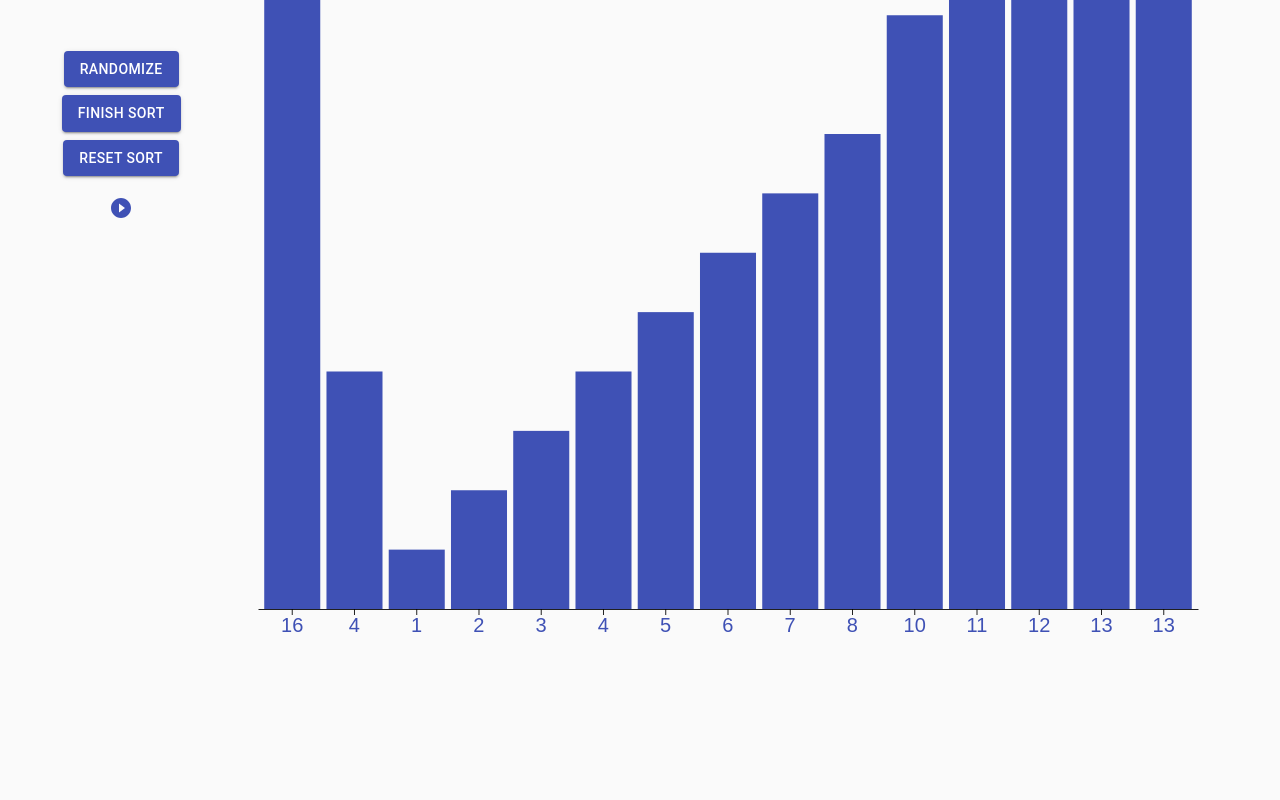
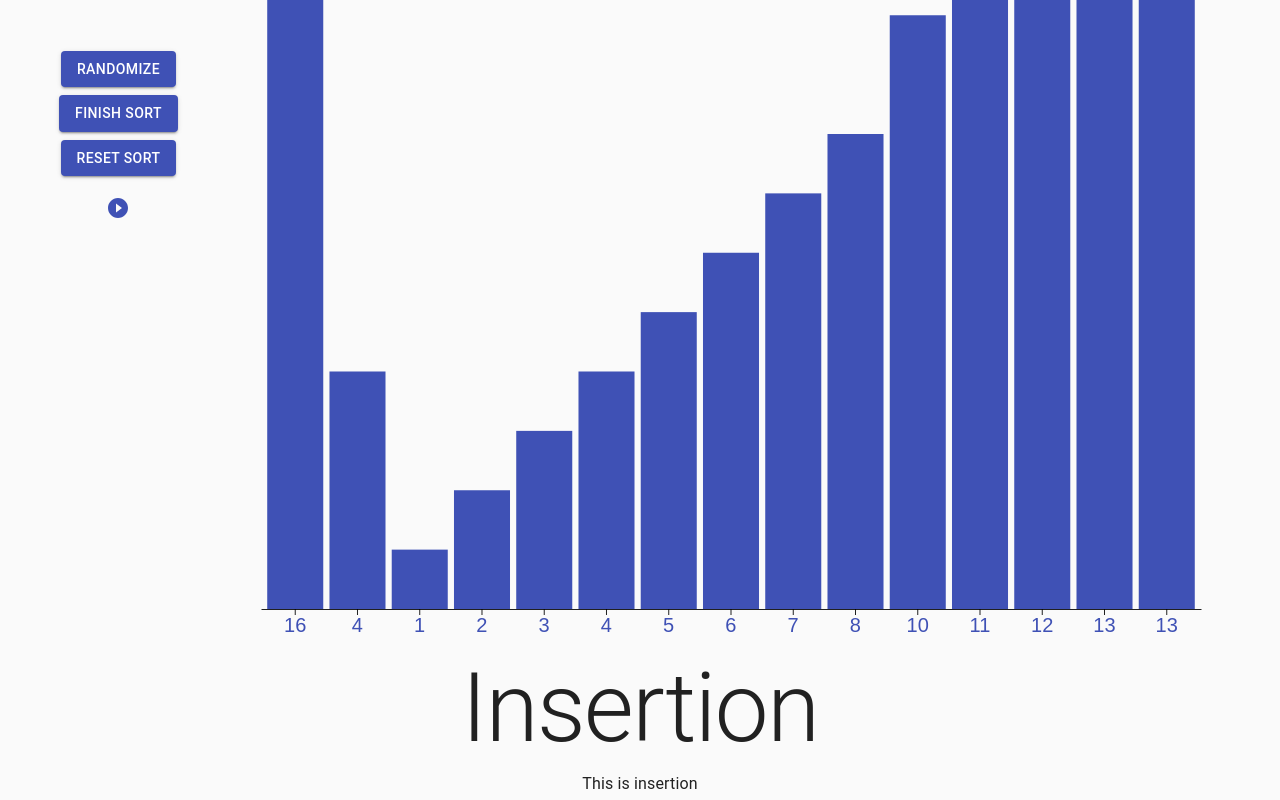
Before and after one commit to Explosivespectra/AlgoGraph, a React (Create React App) app: page / in a window 1280 px wide. Shown: the part 425-1225 px from the top of the page. Before the commit the page ends 1069 px from the top, so only its background shows below. Built offline with nearby package versions, Linux system fonts and the light colour scheme.

Commit message:
Started work on extra grid item for information on sort; disabled maxwidth, need dynamic data and differing info for sorts

```diff
--- a/src/App.js
+++ b/src/App.js
@@ -12,7 +12,7 @@ const App = () => {
   return (
     <ThemeProvider theme={createMuiTheme(currentStyle)}>
       <CssBaseline/>
-      <Container>
+      <Container maxWidth={false}>
         <BodyContent styles={styles} setStyle={(styleName) => {setStyle(styles[styleName])}}/>
       </Container>
     </ThemeProvider>
--- a/src/components/BodyContent.js
+++ b/src/components/BodyContent.js
@@ -311,7 +311,7 @@ const BodyContent = ({styles, setStyle}) => {
 				</Toolbar>
 			</AppBar>
 			<Toolbar />
-			<Grid container direction="row" justify="space-evenly" alignItems="center">
+			<Grid container direction="row" justify="space-evenly" alignItems="center" spacing={1}>
 				<Grid item>
 					<Grid container direction="column" justify="center" alignItems="center" spacing={1}>
 						<Grid item>
@@ -336,6 +336,16 @@ const BodyContent = ({styles, setStyle}) => {
 					<BarGraph
 						data={dummyData} colors={{ axis: theme.palette.primary.main, bar: theme.palette.primary.main, highlight: theme.palette.primary.light }} highlightedPos = {highlightedPos.current} animSpeed = {tickSpeed * .75}/>
 				</Grid>
+        <Grid item>
+          <Grid container container direction="column" justify="center" alignItems="center" spacing={1}>
+            <Grid item>
+              <Typography variant="h1">Insertion</Typography>
+            </Grid>
+            <Grid item>
+              <Typography variant="body1">This is insertion</Typography>
+            </Grid>
+          </Grid>
+        </Grid>
 			</Grid>
 			<NumberDialog defRange={range} defCount={count} isOpen={numDialogOpen} handleClose={() => { setNumDialog(false) }} handleConfirm={setNumbers} />
 			<StyleDialog styles={styles} setStyle={(styleName) => {setStyle(styleName)}} isOpen={styleDialogOpen} handleClose={() => { setStyleDialog(false)}}/>
```
Also changed, not shown: 1 other file (tests, documents, lock files or other folders).
